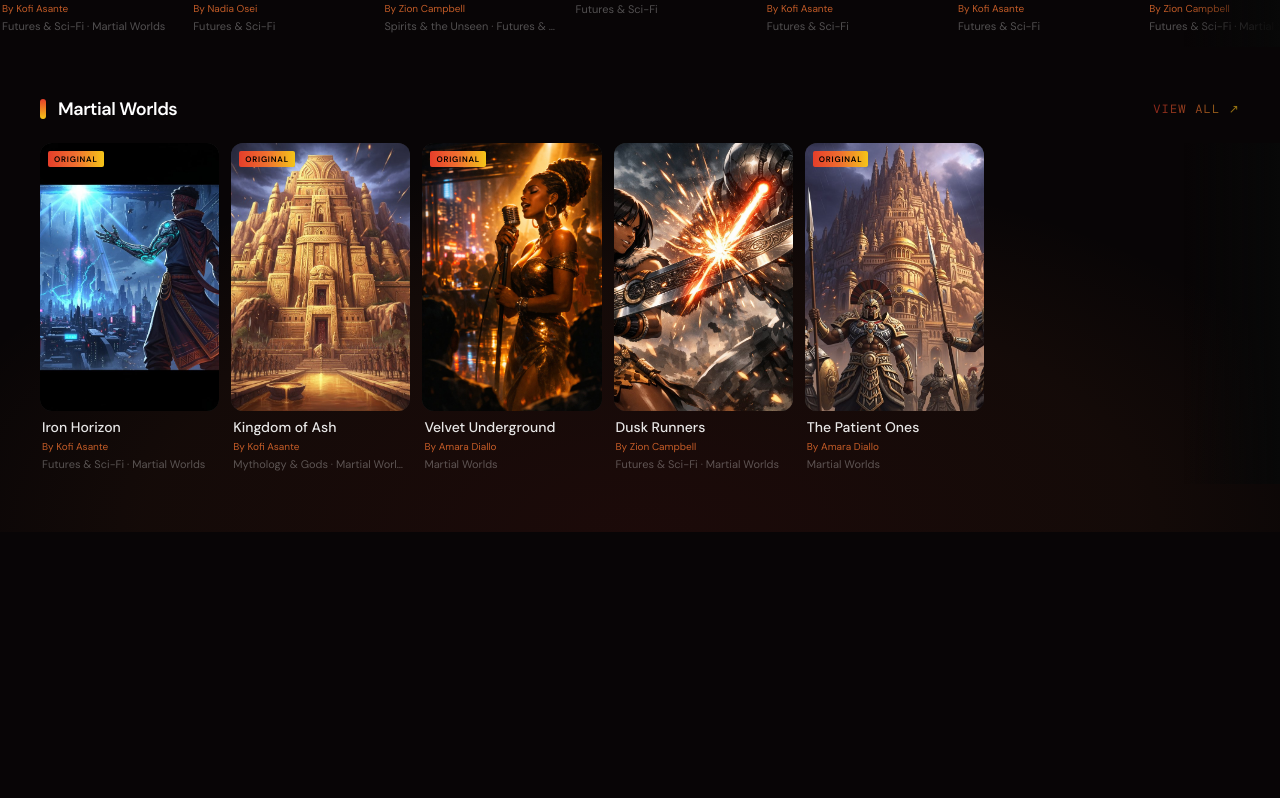
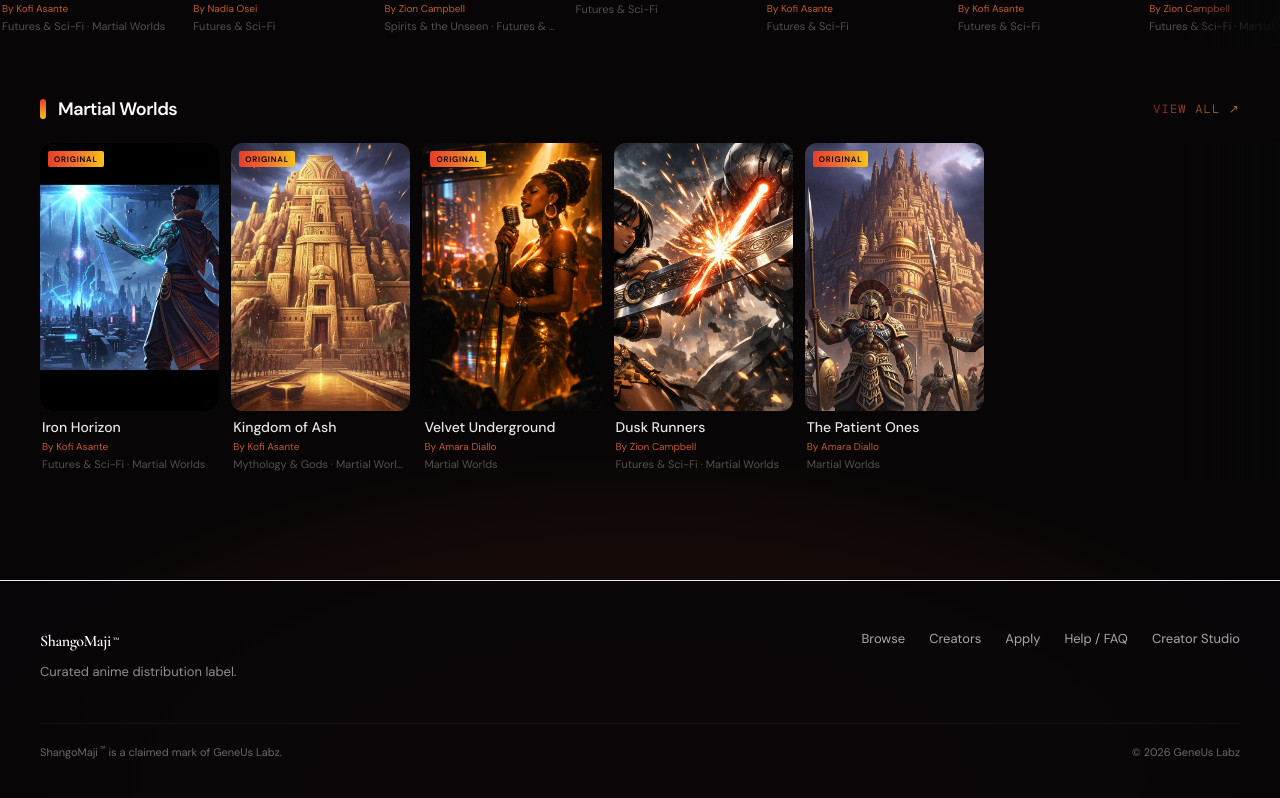
Before and after one commit to G-Labz/shangomaji-clean, a Next.js app: page / in a window 1280 px wide. Shown: the part 3044-3842 px from the top of the page. Before the commit the page ends 3576 px from the top, so only its background shows below. Built offline with nearby package versions, Linux system fonts and the light colour scheme; no server answers.

Commit message:
Add public footer and FAQ discoverability

```diff
--- a/src/app/browse/page.tsx
+++ b/src/app/browse/page.tsx
@@ -12,6 +12,7 @@ import type { Genre, Title } from "@/data/mockData";
 // is theatre, not utility.
 const SORT_VISIBLE_THRESHOLD = 6;
 import { PageTitle } from "@/components/util/PageTitle";
+import { SiteFooter } from "@/components/nav/SiteFooter";
 
 type SortKey = "score" | "year" | "title";
 
@@ -233,6 +234,7 @@ export default function BrowsePage() {
           </motion.div>
         )}
       </div>
+      <SiteFooter />
     </div>
   );
 }
--- a/src/app/creators/apply/page.tsx
+++ b/src/app/creators/apply/page.tsx
@@ -4,6 +4,7 @@ import { useState } from "react";
 import Link from "next/link";
 import { motion, AnimatePresence } from "framer-motion";
 import { ChevronLeft, ChevronRight, Check, Upload, AlertCircle } from "lucide-react";
+import { SiteFooter } from "@/components/nav/SiteFooter";
 import {
   validateNamePart,
   validateCity,
@@ -464,6 +465,14 @@ export default function ApplyPage() {
           <p className="mt-5 text-[12px] text-white/80 leading-relaxed">
             Apply only if you are ready to present your work clearly, disclose rights and collaborators honestly, and move through a serious review process.
           </p>
+
+          <p className="mt-4 text-[12px] text-white/65">
+            Questions before applying?{" "}
+            <Link href="/help" className="text-white/85 underline decoration-white/30 underline-offset-2 hover:decoration-white/60 transition">
+              Read the creator FAQ
+            </Link>
+            .
+          </p>
         </motion.section>
 
         {/* Step indicator */}
@@ -874,6 +883,7 @@ export default function ApplyPage() {
           </p>
         )}
       </div>
+      <SiteFooter />
     </div>
   );
 }
--- a/src/app/creators/page.tsx
+++ b/src/app/creators/page.tsx
@@ -5,6 +5,7 @@ import Image from "next/image";
 import { useEffect, useState } from "react";
 import { motion } from "framer-motion";
 import { PageTitle } from "@/components/util/PageTitle";
+import { SiteFooter } from "@/components/nav/SiteFooter";
 import {
   ArrowRight,
   Globe,
@@ -551,6 +552,7 @@ export default function CreatorsPage() {
           </motion.div>
         </div>
       </section>
+      <SiteFooter />
     </div>
   );
 }
--- a/src/app/help/page.tsx
+++ b/src/app/help/page.tsx
@@ -1,3 +1,5 @@
+import { SiteFooter } from "@/components/nav/SiteFooter";
+
 export default function HelpPage() {
   const faqs = [
     { q: "What is ShangoMaji™?", a: "ShangoMaji™ is a curated anime distribution label. Approved titles join the public catalog through review, licensing, and media readiness — not open upload or self-publishing." },
@@ -9,8 +11,8 @@ export default function HelpPage() {
     <div className="min-h-screen pt-28 pb-20 px-6 md:px-10">
       <div className="max-w-2xl mx-auto">
         <p className="text-xs uppercase tracking-[0.25em] mb-4" style={{ color: "rgba(240,112,48,0.7)" }}>Support</p>
-        <h1 className="text-display font-bold text-4xl md:text-5xl text-white mb-4 tracking-tight">Help & Support</h1>
-        <p className="text-sm mb-12" style={{ color: "rgba(255,255,255,0.45)" }}>Welcome to ShangoMaji support.</p>
+        <h1 className="text-display font-bold text-4xl md:text-5xl text-white mb-4 tracking-tight">Help / FAQ</h1>
+        <p className="text-sm mb-12" style={{ color: "rgba(255,255,255,0.6)" }}>Answers for creators, members, and visitors using ShangoMaji.</p>
 
         <div className="space-y-6 mb-16">
           <h2 className="text-white font-semibold text-base">Common Questions</h2>
@@ -34,10 +36,8 @@ export default function HelpPage() {
           </p>
         </div>
 
-        <p className="mt-10 pt-6 text-[11px]" style={{ color: "rgba(255,255,255,0.35)", borderTop: "1px solid rgba(255,255,255,0.05)" }}>
-          ShangoMaji™ is a claimed mark of GeneUs Labz.
-        </p>
       </div>
+      <SiteFooter />
     </div>
   );
 }
--- a/src/app/page.tsx
+++ b/src/app/page.tsx
@@ -4,6 +4,7 @@ import { useEffect, useState } from "react";
 import { HeroBanner } from "@/components/home/HeroBanner";
 import { ContentRow } from "@/components/home/ContentRow";
 import { PageTitle } from "@/components/util/PageTitle";
+import { SiteFooter } from "@/components/nav/SiteFooter";
 import {
   getTrending,
   getNewReleases,
@@ -140,6 +141,7 @@ export default function HomePage() {
           </div>
         )}
       </div>
+      <SiteFooter />
     </>
   );
 }
--- /dev/null
+++ b/src/components/nav/SiteFooter.tsx
@@ -0,0 +1,61 @@
+import Link from "next/link";
+
+// Public-facing footer. Mounted manually on public pages (home, browse,
+// creators, creators/apply, help) to keep workspace and admin chrome
+// uncluttered. Routes listed here are all real and verified to exist.
+const FOOTER_LINKS: { label: string; href: string }[] = [
+  { label: "Browse",          href: "/browse" },
+  { label: "Creators",        href: "/creators" },
+  { label: "Apply",           href: "/creators/apply" },
+  { label: "Help / FAQ",      href: "/help" },
+  { label: "Creator Studio",  href: "/creators/login" },
+];
+
+export function SiteFooter() {
+  return (
+    <footer
+      className="border-t border-white/8 mt-24"
+      style={{ background: "rgba(7,6,8,0.65)" }}
+    >
+      <div className="max-w-[1600px] mx-auto px-6 md:px-10 py-12">
+        <div className="flex flex-col md:flex-row md:items-start md:justify-between gap-10">
+          <div className="max-w-sm">
+            <p
+              className="text-white text-base font-semibold tracking-tight"
+              style={{ fontFamily: "var(--font-display)" }}
+            >
+              ShangoMaji<span className="align-top text-[0.55em] ml-0.5" aria-hidden="true">™</span>
+              <span className="sr-only">™</span>
+            </p>
+            <p className="mt-2 text-[13px] leading-relaxed" style={{ color: "rgba(255,255,255,0.55)" }}>
+              Curated anime distribution label.
+            </p>
+          </div>
+
+          <nav aria-label="Site" className="flex flex-wrap gap-x-6 gap-y-3">
+            {FOOTER_LINKS.map((l) => (
+              <Link
+                key={l.href}
+                href={l.href}
+                className="text-[13px] transition-colors"
+                style={{ color: "rgba(255,255,255,0.65)" }}
+              >
+                {l.label}
+              </Link>
+            ))}
+          </nav>
+        </div>
+
+        <div
+          className="mt-10 pt-5 flex flex-wrap items-center justify-between gap-3 text-[11px]"
+          style={{ borderTop: "1px solid rgba(255,255,255,0.05)", color: "rgba(255,255,255,0.4)" }}
+        >
+          <p>
+            ShangoMaji<span className="align-top text-[0.65em] ml-0.5" aria-hidden="true">™</span> is a claimed mark of GeneUs Labz.
+          </p>
+          <p>© {new Date().getFullYear()} GeneUs Labz</p>
+        </div>
+      </div>
+    </footer>
+  );
+}
```
